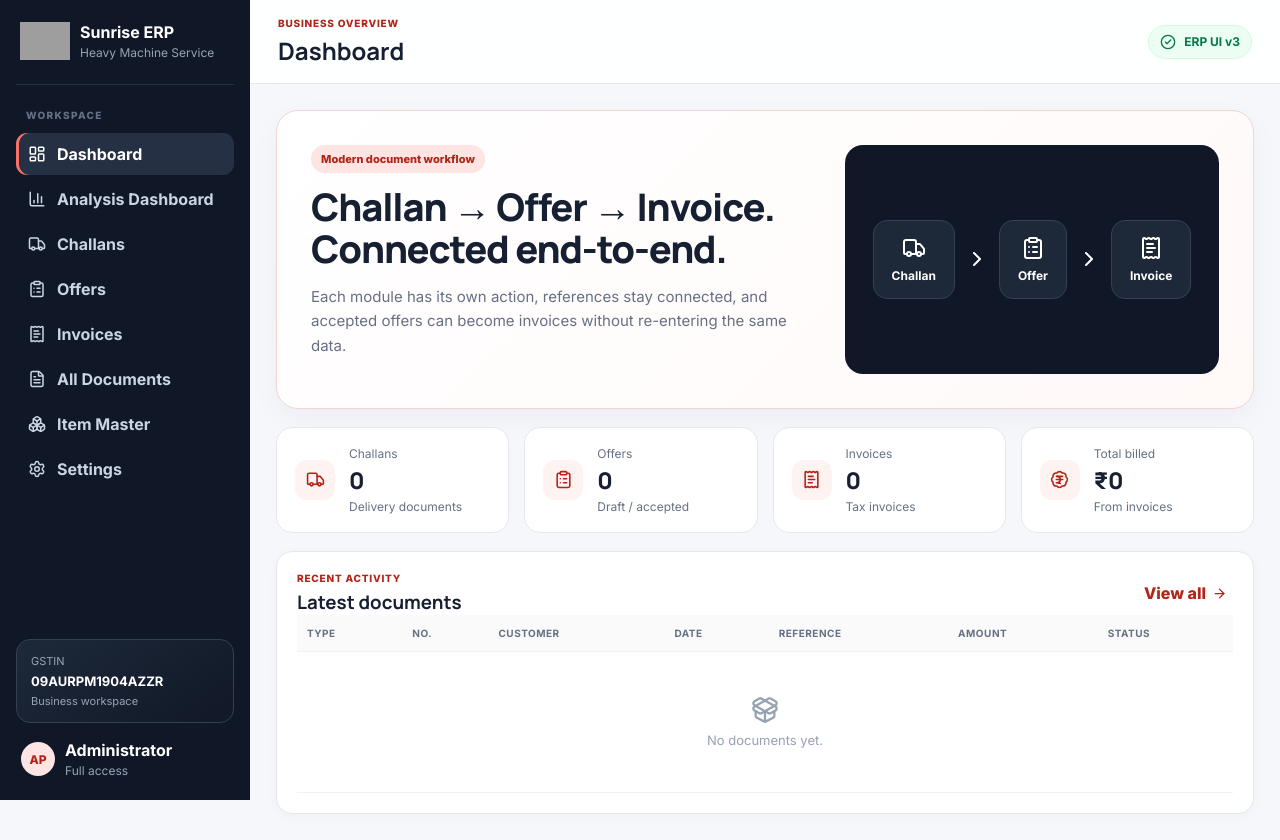
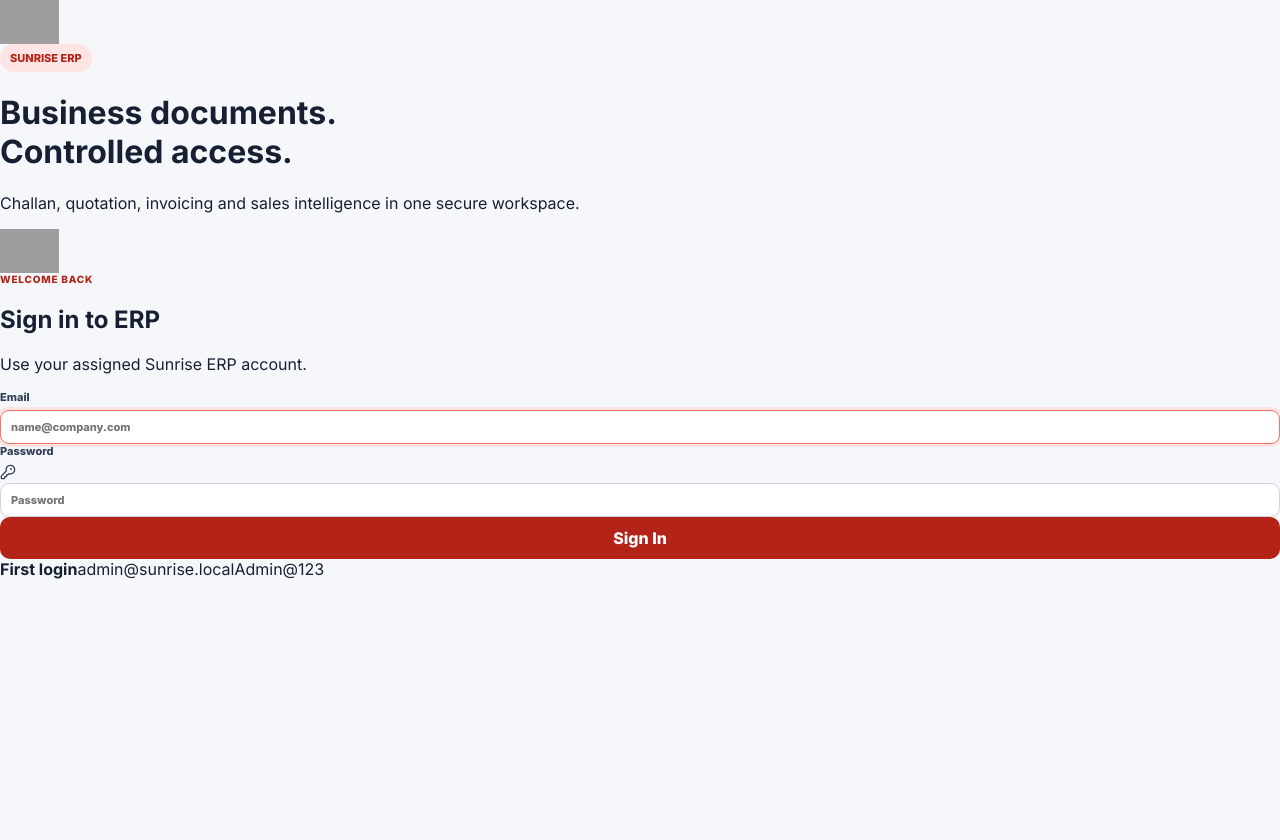
Before and after one commit to abhay-pal/sunrise_erp, a React (Vite) app: page / in a window 1280 px wide. After the commit the page ends 800 px from the top, so only its background shows below. Built offline with nearby package versions, Linux system fonts and the light colour scheme; grey boxes are pictures that could not be loaded; the HTML template or start-up script is replaced by a standard one.

Commit message:
Add delete actions login and role based user management

```diff
--- a/src/App.tsx
+++ b/src/App.tsx
@@ -2,7 +2,7 @@ import { useEffect, useMemo, useState } from "react";
 import {
   LayoutDashboard, FileText, Truck, BadgeIndianRupee, Boxes, Settings,
   Plus, Search, ArrowRight, Pencil, X, CheckCircle2, ChevronRight,
-  ClipboardList, ReceiptText, PackageOpen, Eye, Printer, BarChart3, MapPin, Users
+  ClipboardList, ReceiptText, PackageOpen, Eye, Printer, BarChart3, MapPin, Users, Trash2, LogOut, UserPlus, Shield, KeyRound
 } from "lucide-react";
 import html2canvas from "html2canvas";
 import jsPDF from "jspdf";
@@ -20,7 +20,9 @@ type DocumentRecord = {
   billingAddress:string; shippingAddress:string; stateCode:string; poNo:string; poDate:string;
   remarks:string; status:string; lines:Line[]; referenceOfferNo?:string; createdFromOfferId?:string;
 };
-type Screen = "dashboard" | "analytics" | "challans" | "offers" | "invoices" | "documents" | "items" | "settings";
+type Role = "Admin" | "Manager" | "Viewer";
+type UserAccount = { id:string; name:string; email:string; password:string; role:Role; active:boolean; };
+type Screen = "dashboard" | "analytics" | "challans" | "offers" | "invoices" | "documents" | "items" | "users" | "settings";
 type FormMode = { type:DocType; editing?:DocumentRecord; fromOffer?:DocumentRecord } | null;
 
 const REAL_LOGO = "https://raw.githubusercontent.com/abhay-pal/sunrise_website/main/public/images/logo-transparent.png";
@@ -60,6 +62,14 @@ const uid = () => Math.random().toString(36).slice(2) + Date.now().toString(36);
 function load<T>(key:string, fallback:T):T {
   try { const v = localStorage.getItem(key); return v ? JSON.parse(v) : fallback; } catch { return fallback; }
 }
+const DEFAULT_USERS:UserAccount[] = [{id:"admin-1",name:"Administrator",email:"admin@sunrise.local",password:"Admin@123",role:"Admin",active:true}];
+
+function can(role:Role, action:"create"|"edit"|"delete"|"users") {
+  if(role==="Admin") return true;
+  if(role==="Manager") return action==="create" || action==="edit";
+  return false;
+}
+
 function totals(lines:Line[]) {
   const taxable = lines.reduce((a,l)=>a + l.qty*l.rate*(1-l.discount/100),0);
   const tax = lines.reduce((a,l)=>a + l.qty*l.rate*(1-l.discount/100)*(l.gst/100),0);
@@ -79,9 +89,16 @@ export default function App() {
   const [formMode,setFormMode] = useState<FormMode>(null);
   const [itemModal,setItemModal] = useState<{index?:number; item:Product}|null>(null);
   const [previewDoc,setPreviewDoc] = useState<DocumentRecord|null>(null);
+  const [users,setUsers] = useState<UserAccount[]>(()=>load("sunrise_users_v1",DEFAULT_USERS));
+  const [session,setSession] = useState<{userId:string}|null>(()=>load("sunrise_session_v1",null));
 
   useEffect(()=>localStorage.setItem("sunrise_records_v3",JSON.stringify(records)),[records]);
   useEffect(()=>localStorage.setItem("sunrise_products_v3",JSON.stringify(products)),[products]);
+  useEffect(()=>localStorage.setItem("sunrise_users_v1",JSON.stringify(users)),[users]);
+  useEffect(()=>{ if(session) localStorage.setItem("sunrise_session_v1",JSON.stringify(session)); else localStorage.removeItem("sunrise_session_v1"); },[session]);
+
+  const currentUser = users.find(u=>u.id===session?.userId && u.active) || null;
+  if(!currentUser) return <LoginPage users={users} onLogin={u=>setSession({userId:u.id})} />;
 
   const counts = useMemo(()=>({
     Challan:records.filter(r=>r.type==="Challan").length,
@@ -91,7 +108,16 @@ export default function App() {
 
   const billed = useMemo(()=>records.filter(r=>r.type==="Invoice").reduce((a,r)=>a+totals(r.lines).total,0),[records]);
 
-  const openCreate = (type:DocType, fromOffer?:DocumentRecord) => setFormMode({type,fromOffer});
+  const openCreate = (type:DocType, fromOffer?:DocumentRecord) => {
+    if(!can(currentUser.role,"create")) return;
+    setFormMode({type,fromOffer});
+  };
+  const deleteRecord = (record:DocumentRecord) => {
+    if(!can(currentUser.role,"delete")) return;
+    if(window.confirm(`Delete ${record.type} ${record.no}? This cannot be undone.`)){
+      setRecords(prev=>prev.filter(x=>x.id!==record.id));
+    }
+  };
   const saveRecord = (record:DocumentRecord) => {
     setRecords(prev => {
       const exists = prev.some(x=>x.id===record.id);
@@ -106,17 +132,18 @@ export default function App() {
   };
 
   return <div className="app-shell">
-    <Sidebar screen={screen} onChange={s=>{setScreen(s);setFormMode(null)}} />
+    <Sidebar screen={screen} role={currentUser.role} user={currentUser} onChange={s=>{setScreen(s);setFormMode(null)}} onLogout={()=>setSession(null)} />
     <main className="main">
-      <Topbar screen={screen} />
+      <Topbar screen={screen} user={currentUser} />
       <div className="page-wrap">
         {screen==="dashboard" && <Dashboard counts={counts} billed={billed} records={records} onOpen={setScreen} />}
         {screen==="analytics" && <AnalyticsDashboard records={records} />}
-        {screen==="challans" && <DocumentModule type="Challan" records={records} onCreate={()=>openCreate("Challan")} onEdit={r=>setFormMode({type:"Challan",editing:r})} onPreview={setPreviewDoc} />}
-        {screen==="offers" && <DocumentModule type="Offer" records={records} onCreate={()=>openCreate("Offer")} onEdit={r=>setFormMode({type:"Offer",editing:r})} onPreview={setPreviewDoc} onConvert={r=>openCreate("Invoice",r)} />}
-        {screen==="invoices" && <DocumentModule type="Invoice" records={records} onCreate={()=>openCreate("Invoice")} onEdit={r=>setFormMode({type:"Invoice",editing:r})} onPreview={setPreviewDoc} />}
+        {screen==="challans" && <DocumentModule type="Challan" role={currentUser.role} records={records} onCreate={()=>openCreate("Challan")} onEdit={r=>can(currentUser.role,"edit")&&setFormMode({type:"Challan",editing:r})} onDelete={deleteRecord} onPreview={setPreviewDoc} />}
+        {screen==="offers" && <DocumentModule type="Offer" role={currentUser.role} records={records} onCreate={()=>openCreate("Offer")} onEdit={r=>can(currentUser.role,"edit")&&setFormMode({type:"Offer",editing:r})} onDelete={deleteRecord} onPreview={setPreviewDoc} onConvert={r=>openCreate("Invoice",r)} />}
+        {screen==="invoices" && <DocumentModule type="Invoice" role={currentUser.role} records={records} onCreate={()=>openCreate("Invoice")} onEdit={r=>can(currentUser.role,"edit")&&setFormMode({type:"Invoice",editing:r})} onDelete={deleteRecord} onPreview={setPreviewDoc} />}
         {screen==="documents" && <AllDocuments records={records} onGo={setScreen} />}
-        {screen==="items" && <ItemMaster products={products} onAdd={()=>setItemModal({item:{description:"",partNo:"",hsn:"",salePrice:0,purchasePrice:0}})} onEdit={(item,index)=>setItemModal({item,index})} />}
+        {screen==="items" && <ItemMaster role={currentUser.role} products={products} onAdd={()=>can(currentUser.role,"create")&&setItemModal({item:{description:"",partNo:"",hsn:"",salePrice:0,purchasePrice:0}})} onEdit={(item,index)=>can(currentUser.role,"edit")&&setItemModal({item,index})} />}
+        {screen==="users" && currentUser.role==="Admin" && <UserManagement users={users} currentUser={currentUser} onChange={setUsers} />}
         {screen==="settings" && <SettingsPanel />}
       </div>
     </main>
@@ -145,7 +172,7 @@ export default function App() {
   </div>;
 }
 
-function Sidebar({screen,onChange}:{screen:Screen;onChange:(s:Screen)=>void}) {
+function Sidebar({screen,role,user,onChange,onLogout}:{screen:Screen;role:Role;user:UserAccount;onChange:(s:Screen)=>void;onLogout:()=>void}) {
   const nav = [
     ["dashboard","Dashboard",LayoutDashboard],
     ["analytics","Analysis Dashboard",BarChart3],
@@ -154,18 +181,19 @@ function Sidebar({screen,onChange}:{screen:Screen;onChange:(s:Screen)=>void}) {
     ["invoices","Invoices",ReceiptText],
     ["documents","All Documents",FileText],
     ["items","Item Master",Boxes],
+    ["users","Users & Roles",Shield],
     ["settings","Settings",Settings]
   ] as const;
   return <aside className="sidebar">
     <div className="brand"><SunriseLogo compact/><div><strong>Sunrise ERP</strong><span>Heavy Machine Service</span></div></div>
     <div className="nav-section">WORKSPACE</div>
-    <nav>{nav.map(([key,label,Icon])=><button key={key} className={"nav-item "+(screen===key?"active":"")} onClick={()=>onChange(key)}><Icon size={18}/><span>{label}</span></button>)}</nav>
+    <nav>{nav.filter(([key])=>key!=="users"||role==="Admin").map(([key,label,Icon])=><button key={key} className={"nav-item "+(screen===key?"active":"")} onClick={()=>onChange(key)}><Icon size={18}/><span>{label}</span></button>)}</nav>
     <div className="sidebar-card"><span>GSTIN</span><strong>{COMPANY.gstin}</strong><small>Business workspace</small></div>
-    <div className="sidebar-user"><div className="avatar">AP</div><div><strong>Administrator</strong><span>Full access</span></div></div>
+    <div className="sidebar-user"><div className="avatar">{user.name.split(" ").map(x=>x[0]).join("").slice(0,2).toUpperCase()}</div><div className="sidebar-user-copy"><strong>{user.name}</strong><span>{user.role}</span></div><button className="logout-mini" title="Logout" onClick={onLogout}><LogOut size={16}/></button></div>
   </aside>;
 }
 
-function Topbar({screen}:{screen:Screen}) {
+function Topbar({screen,user}:{screen:Screen;user:UserAccount}) {
   const titles:Record<Screen,[string,string]> = {
     dashboard:["Dashboard","Business overview"],
     analytics:["Analysis Dashboard","Sales, customer, product and location intelligence"],
@@ -174,11 +202,12 @@ function Topbar({screen}:{screen:Screen}) {
     invoices:["Invoices","Create and manage tax invoices"],
     documents:["All Documents","Unified document register"],
     items:["Item Master","Manage reusable products & services"],
+    users:["Users & Roles","Admin user and access management"],
     settings:["Settings","Company and document configuration"]
   };
   return <header className="topbar">
     <div><span className="eyebrow">{titles[screen][1]}</span><h1>{titles[screen][0]}</h1></div>
-    <div className="top-status"><CheckCircle2 size={16}/><span>ERP UI v3</span></div>
+    <div className="top-user-chip"><div className="avatar small">{user.name.slice(0,1).toUpperCase()}</div><div><strong>{user.name}</strong><span>{user.role}</span></div></div>
   </header>;
 }
 
@@ -293,7 +322,7 @@ function Kpi({title,value,subtitle,icon:Icon}:{title:string;value:string;subtitl
   return <article className="kpi-card"><div className="kpi-icon"><Icon size={19}/></div><div><span>{title}</span><strong>{value}</strong><small>{subtitle}</small></div></article>;
 }
 
-function DocumentModule({type,records,onCreate,onEdit,onPreview,onConvert}:{type:DocType;records:DocumentRecord[];onCreate:()=>void;onEdit:(r:DocumentRecord)=>void;onPreview:(r:DocumentRecord)=>void;onConvert?:(r:DocumentRecord)=>void}) {
+function DocumentModule({type,role,records,onCreate,onEdit,onDelete,onPreview,onConvert}:{type:DocType;role:Role;records:DocumentRecord[];onCreate:()=>void;onEdit:(r:DocumentRecord)=>void;onDelete:(r:DocumentRecord)=>void;onPreview:(r:DocumentRecord)=>void;onConvert?:(r:DocumentRecord)=>void}) {
   const meta=typeMeta[type], Icon=meta.icon;
   const list=records.filter(r=>r.type===type);
   const [query,setQuery]=useState("");
@@ -302,7 +331,7 @@ function DocumentModule({type,records,onCreate,onEdit,onPreview,onConvert}:{type
     <section className="module-head">
       <div className={"module-icon "+meta.tone}><Icon/></div>
       <div className="module-copy"><h2>{meta.label}s</h2><p>{type==="Offer"?"Create offers, track status and convert accepted offers into invoices.":type==="Challan"?"Create delivery challans with material and vehicle details.":"Create tax invoices with linked offer references and GST calculations."}</p></div>
-      <button className="primary-btn" onClick={onCreate}><Plus size={17}/> Create {meta.label}</button>
+      {can(role,"create")&&<button className="primary-btn" onClick={onCreate}><Plus size={17}/> Create {meta.label}</button>}
     </section>
     <section className="panel">
       <div className="toolbar"><div className="search"><Search size={17}/><input placeholder={"Search "+meta.label.toLowerCase()+"..."} value={query} onChange={e=>setQuery(e.target.value)}/></div><div className="count-chip">{filtered.length} records</div></div>
@@ -310,7 +339,7 @@ function DocumentModule({type,records,onCreate,onEdit,onPreview,onConvert}:{type
         <table><thead><tr><th>No.</th><th>Date</th><th>Customer</th>{type==="Invoice"&&<th>Offer Ref.</th>}<th>Amount</th><th>Status</th><th>Action</th></tr></thead>
         <tbody>{filtered.length?filtered.map(r=>{
           const total=totals(r.lines).total;
-          return <tr key={r.id}><td><strong>{r.no}</strong></td><td>{r.date}</td><td>{r.customer}</td>{type==="Invoice"&&<td>{r.referenceOfferNo||"—"}</td>}<td>{type==="Challan"?"—":money(total)}</td><td><Status value={r.status}/></td><td><div className="row-actions"><button className="icon-btn" title="Preview" onClick={()=>onPreview(r)}><Eye size={15}/></button><button className="icon-btn" title="Edit" onClick={()=>onEdit(r)}><Pencil size={15}/></button>{type==="Offer"&&r.status!=="Converted"&&<button className="convert-btn" onClick={()=>onConvert?.(r)}>Convert to Invoice <ArrowRight size={14}/></button>}</div></td></tr>
+          return <tr key={r.id}><td><strong>{r.no}</strong></td><td>{r.date}</td><td>{r.customer}</td>{type==="Invoice"&&<td>{r.referenceOfferNo||"—"}</td>}<td>{type==="Challan"?"—":money(total)}</td><td><Status value={r.status}/></td><td><div className="row-actions"><button className="icon-btn" title="Preview" onClick={()=>onPreview(r)}><Eye size={15}/></button>{can(role,"edit")&&<button className="icon-btn" title="Edit" onClick={()=>onEdit(r)}><Pencil size={15}/></button>}{can(role,"delete")&&<button className="icon-btn danger" title="Delete" onClick={()=>onDelete(r)}><Trash2 size={15}/></button>}{type==="Offer"&&r.status!=="Converted"&&can(role,"create")&&<button className="convert-btn" onClick={()=>onConvert?.(r)}>Convert to Invoice <ArrowRight size={14}/></button>}</div></td></tr>
         }):<tr><td colSpan={7}><Empty label={"No "+meta.label.toLowerCase()+" created yet."}/></td></tr>}</tbody></table>
       </div>
     </section>
@@ -336,19 +365,19 @@ function RecordsTable({records,compact,onGo}:{records:DocumentRecord[];compact?:
 function Status({value}:{value:string}) { return <span className={"status "+value.toLowerCase().replaceAll(" ","-")}>{value}</span>; }
 function Empty({label}:{label:string}) { return <div className="empty"><PackageOpen size={28}/><span>{label}</span></div>; }
 
-function ItemMaster({products,onAdd,onEdit}:{products:Product[];onAdd:()=>void;onEdit:(p:Product,i:number)=>void}) {
+function ItemMaster({role,products,onAdd,onEdit}:{role:Role;products:Product[];onAdd:()=>void;onEdit:(p:Product,i:number)=>void}) {
   const [q,setQ]=useState("");
   const filtered=products.map((p,index)=>({p,index})).filter(({p})=>(p.description+" "+p.partNo+" "+p.hsn).toLowerCase().includes(q.toLowerCase()));
   return <>
     <section className="module-head">
       <div className="module-icon violet"><Boxes/></div>
       <div className="module-copy"><h2>Item Master</h2><p>Add and edit products used in Challan, Offer and Invoice dropdowns.</p></div>
-      <button className="primary-btn" onClick={onAdd}><Plus size={17}/> Add Item</button>
+      {can(role,"create")&&<button className="primary-btn" onClick={onAdd}><Plus size={17}/> Add Item</button>}
     </section>
     <section className="panel">
       <div className="toolbar"><div className="search"><Search size={17}/><input value={q} onChange={e=>setQ(e.target.value)} placeholder="Search description, part no. or HSN..."/></div><div className="count-chip">{products.length} items</div></div>
       <div className="table-scroll"><table><thead><tr><th>Description</th><th>Part No.</th><th>HSN/SAC</th><th>Sale Price</th><th>Purchase Price</th><th></th></tr></thead><tbody>
-        {filtered.map(({p,index})=><tr key={index}><td><strong>{p.description}</strong></td><td>{p.partNo||"—"}</td><td>{p.hsn}</td><td>{money(p.salePrice)}</td><td>{money(p.purchasePrice)}</td><td><button className="icon-btn" onClick={()=>onEdit(p,index)}><Pencil size={15}/></button></td></tr>)}
+        {filtered.map(({p,index})=><tr key={index}><td><strong>{p.description}</strong></td><td>{p.partNo||"—"}</td><td>{p.hsn}</td><td>{money(p.salePrice)}</td><td>{money(p.purchasePrice)}</td><td>{can(role,"edit")&&<button className="icon-btn" onClick={()=>onEdit(p,index)}><Pencil size={15}/></button>}</td></tr>)}
       </tbody></table></div>
     </section>
   </>;
@@ -502,6 +531,66 @@ function FormSection({number,title,children,action}:{number:string;title:string;
   return <section className="form-section"><div className="section-head"><div><span className="step">{number}</span><h4>{title}</h4></div>{action}</div>{children}</section>;
 }
 
+function LoginPage({users,onLogin}:{users:UserAccount[];onLogin:(u:UserAccount)=>void}) {
+  const [email,setEmail]=useState("");
+  const [password,setPassword]=useState("");
+  const [error,setError]=useState("");
+  const submit=(e:any)=>{
+    e.preventDefault();
+    const user=users.find(u=>u.active&&u.email.toLowerCase()===email.trim().toLowerCase()&&u.password===password);
+    if(!user){setError("Invalid email or password.");return;}
+    setError("");onLogin(user);
+  };
+  return <div className="login-page">
+    <div className="login-visual"><SunriseLogo/><div><span className="hero-tag">SUNRISE ERP</span><h1>Business documents.<br/>Controlled access.</h1><p>Challan, quotation, invoicing and sales intelligence in one secure workspace.</p></div></div>
+    <form className="login-card" onSubmit={submit}>
+      <div className="login-logo"><SunriseLogo/></div>
+      <span className="eyebrow">WELCOME BACK</span><h2>Sign in to ERP</h2><p>Use your assigned Sunrise ERP account.</p>
+      <label>Email<input autoFocus type="email" value={email} onChange={e=>setEmail(e.target.value)} placeholder="name@company.com" required/></label>
+      <label>Password<div className="password-field"><KeyRound size={16}/><input type="password" value={password} onChange={e=>setPassword(e.target.value)} placeholder="Password" required/></div></label>
+      {error&&<div className="login-error">{error}</div>}
+      <button className="primary-btn block" type="submit">Sign In</button>
+      <div className="demo-login"><strong>First login</strong><span>admin@sunrise.local</span><span>Admin@123</span></div>
+    </form>
+  </div>;
+}
+
+function UserManagement({users,currentUser,onChange}:{users:UserAccount[];currentUser:UserAccount;onChange:(u:UserAccount[])=>void}) {
+  const empty={name:"",email:"",password:"",role:"Viewer" as Role};
+  const [form,setForm]=useState(empty);
+  const addUser=(e:any)=>{
+    e.preventDefault();
+    if(users.some(u=>u.email.toLowerCase()===form.email.toLowerCase())){alert("Email already exists.");return;}
+    onChange([...users,{id:uid(),...form,active:true}]);
+    setForm(empty);
+  };
+  const updateUser=(id:string,patch:Partial<UserAccount>)=>onChange(users.map(u=>u.id===id?{...u,...patch}:u));
+  const removeUser=(u:UserAccount)=>{
+    if(u.id===currentUser.id){alert("You cannot delete your own logged-in account.");return;}
+    if(window.confirm(`Delete user ${u.name}?`)) onChange(users.filter(x=>x.id!==u.id));
+  };
+  return <>
+    <section className="module-head"><div className="module-icon violet"><Shield/></div><div className="module-copy"><h2>Users & Role Access</h2><p>Admin can create users and control their ERP permission level.</p></div></section>
+    <div className="user-admin-grid">
+      <section className="panel">
+        <div className="panel-head"><div><span className="eyebrow">USERS</span><h3>Active accounts</h3></div><div className="count-chip">{users.length} users</div></div>
+        <div className="table-scroll"><table><thead><tr><th>User</th><th>Email</th><th>Role</th><th>Status</th><th>Action</th></tr></thead><tbody>
+          {users.map(u=><tr key={u.id}><td><strong>{u.name}</strong></td><td>{u.email}</td><td><select value={u.role} disabled={u.id===currentUser.id} onChange={e=>updateUser(u.id,{role:e.target.value as Role})}><option>Admin</option><option>Manager</option><option>Viewer</option></select></td><td><button className={"status-toggle "+(u.active?"on":"off")} disabled={u.id===currentUser.id} onClick={()=>updateUser(u.id,{active:!u.active})}>{u.active?"Active":"Disabled"}</button></td><td>{u.id!==currentUser.id&&<button className="icon-btn danger" onClick={()=>removeUser(u)}><Trash2 size={15}/></button>}</td></tr>)}
+        </tbody></table></div>
+      </section>
+      <form className="panel create-user-card" onSubmit={addUser}>
+        <div className="panel-head"><div><span className="eyebrow">ADMIN ONLY</span><h3>Create user</h3></div><UserPlus size={20}/></div>
+        <label>Full Name<input value={form.name} onChange={e=>setForm({...form,name:e.target.value})} required/></label>
+        <label>Email<input type="email" value={form.email} onChange={e=>setForm({...form,email:e.target.value})} required/></label>
+        <label>Temporary Password<input type="password" value={form.password} onChange={e=>setForm({...form,password:e.target.value})} minLength={6} required/></label>
+        <label>Role<select value={form.role} onChange={e=>setForm({...form,role:e.target.value as Role})}><option>Admin</option><option>Manager</option><option>Viewer</option></select></label>
+        <div className="role-help"><strong>Admin</strong><span>Full access + delete + user management</span><strong>Manager</strong><span>Create/edit documents and items, no delete/users</span><strong>Viewer</strong><span>Read-only access and analytics</span></div>
+        <button className="primary-btn block" type="submit"><UserPlus size={16}/> Create User</button>
+      </form>
+    </div>
+  </>;
+}
+
 function SettingsPanel(){
   return <div className="settings-grid">
     <section className="panel"><div className="panel-head"><div><span className="eyebrow">COMPANY</span><h3>Company profile</h3></div></div><div className="form-grid"><label>Company<input value={COMPANY.name} readOnly/></label><label>GSTIN<input value={COMPANY.gstin} readOnly/></label><label className="full">Address<textarea value={COMPANY.address} readOnly/></label><label>Phone<input value={COMPANY.phone} readOnly/></label><label>Email<input value={COMPANY.email} readOnly/></label></div></section>
```
